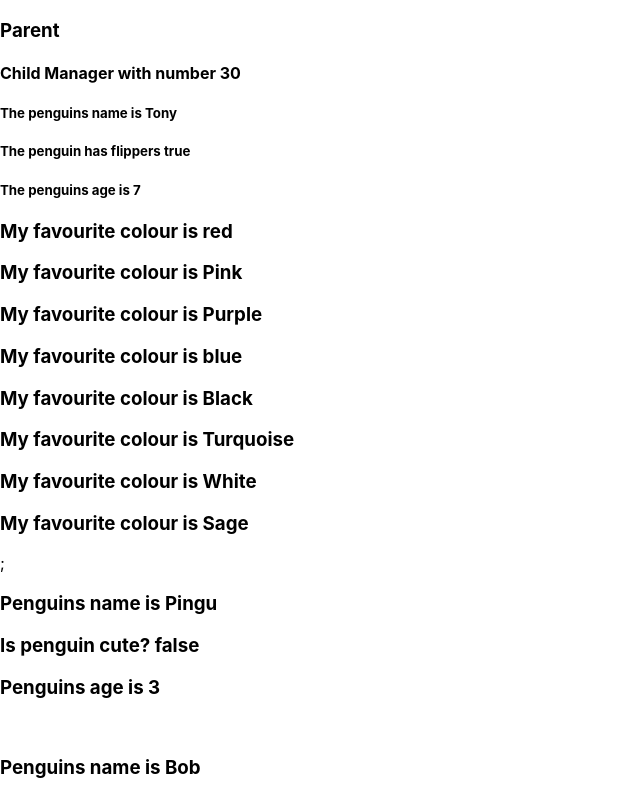
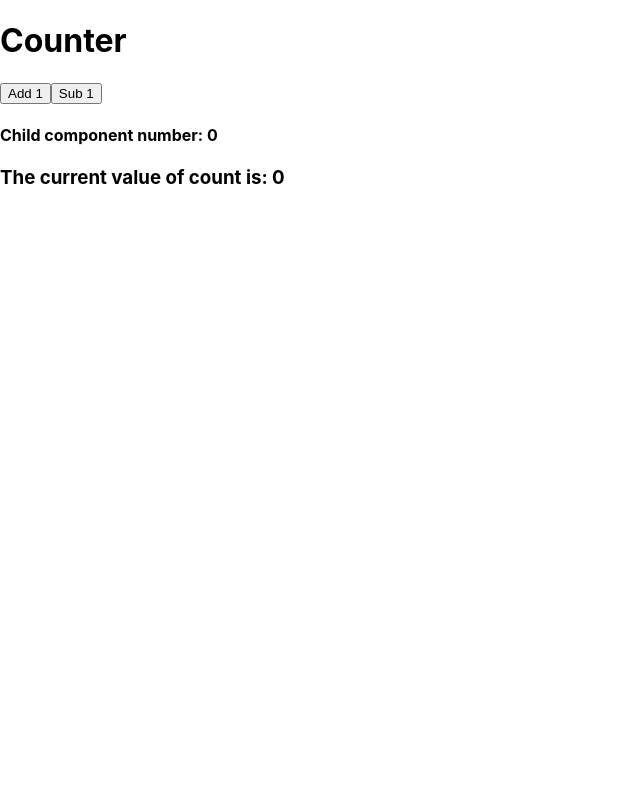
Before and after one commit to Reece-elder/APR_SOFTWARE_React, a React (Create React App) app in the folder react-demo/: page / in a window 1280 px wide. Shown: the top 799 px of the page, without its empty margins (0-640 px from the left). Built offline with nearby package versions, Linux system fonts and the light colour scheme.

Commit message:
basicState

```diff
--- a/react-demo/src/App.js
+++ b/react-demo/src/App.js
@@ -4,6 +4,9 @@ import HelloWorld from './components/HelloWorld'
 import Home from './components/002-Component_Hierarchy/Home'
 import Parent from './components/003-Props/Parent'
 import ParentComplex from './components/003-Props/complex/Parent';
+import Counter from './components/004-State/Counter';
+import CounterUpdate from './components/004-State/UpdateCounter'
+
 
 function App() {
   return (
@@ -16,8 +19,11 @@ function App() {
     // <div>
     //   <Parent/>
     // </div>
+    // <div>
+    //   <ParentComplex/>
+    // </div>
     <div>
-      <ParentComplex/>
+      <CounterUpdate/>
     </div>
   );
 }
--- a/react-demo/src/components/003-Props/complex/Parent.jsx
+++ b/react-demo/src/components/003-Props/complex/Parent.jsx
@@ -17,6 +17,7 @@ const Parent = () => {
         flippers: true,
         age: 7
     }
+
 
     const penguinList = [
         {
--- /dev/null
+++ b/react-demo/src/components/004-State/Child.jsx
@@ -0,0 +1,9 @@
+const Child = ({count}) => {
+    return (
+        <h4> Child component number: {count}</h4>
+     );
+}
+
+export default Child;
+
+// Access and read the value as a prop
--- /dev/null
+++ b/react-demo/src/components/004-State/Counter.jsx
@@ -0,0 +1,30 @@
+import {useState} from 'react';
+
+import Child from "./Child";
+
+const Counter = () => {
+
+    // const [value, function to update value]
+    const [count, setCount] = useState(7);
+
+    // logs out the value of count
+    console.log(count);
+
+    // logs out the setCount() function
+    console.log(setCount);
+
+    // setCount(4);
+    // console.log(`Count is equal to ${count}`);
+
+  return (
+    <>
+      <h1> Counter </h1>
+      <Child count={count} />
+      <h3> The current value of count is: {count}</h3>
+    </>
+  );
+};
+
+export default Counter;
+
+// Store a value as state
--- /dev/null
+++ b/react-demo/src/components/004-State/UpdateCounter.jsx
@@ -0,0 +1,44 @@
+import {useState} from 'react';
+
+import Child from "./Child";
+
+const Counter = () => {
+
+    // const [value, function to update value]
+    const [count, setCount] = useState(0);
+
+    // Create an addone function
+    // Save it as a variable
+
+    const addOne = () => {
+        console.log('Increment function called');
+        setCount((x) => x + 1)
+        // setCount((x) => {
+        //     return x + 1
+        // });
+    }
+
+    const subOne = () => {
+        console.log('Subtraction called');
+        if (count < 1){
+            console.log("Count minimum reached");
+        } else{
+            setCount((x) => x - 1);
+        }
+    }
+
+
+  return (
+    <>
+      <h1> Counter </h1>
+      <button onClick={addOne}> Add 1 </button>
+      <button onClick={subOne}> Sub 1 </button>
+      <Child count={count} />
+      <h3> The current value of count is: {count}</h3>
+    </>
+  );
+};
+
+export default Counter;
+
+// Store a value as state
```
Also changed, not shown: react-demo/src/components/004-State/index.md (added, +17 -0 lines).
